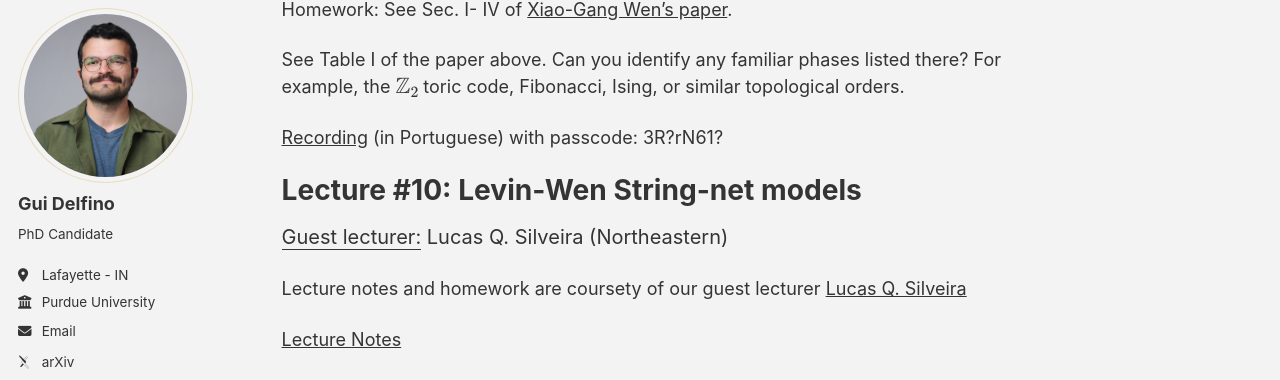
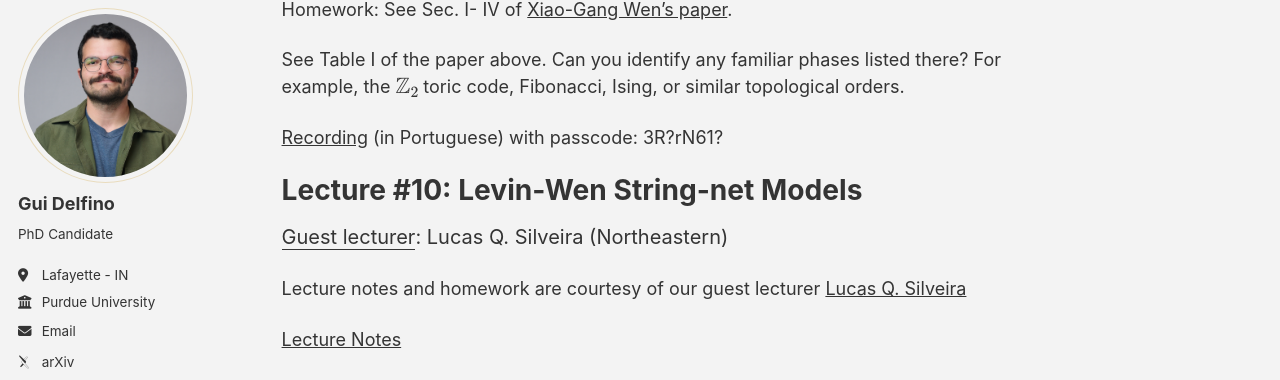
Before and after one commit to gui-delfino/gui-delfino.github.io, a Jekyll site: the page built from _teaching/2026-spring-fusion-cat.md, in a window 1280 px wide and 900 px high, scrolled down 2213 px. Shown: the part 93-473 px from the top of the window. Built offline with Jekyll 4.4.1, drawn with Linux system fonts in a browser that asks for light colours; some web fonts are replaced; a script bundle is joined from its source files by our own code; library files that are not in the unit come from our copies.

Commit message:
Lecture 10 added (Lucas) correction

```diff
--- a/_teaching/2026-spring-fusion-cat.md
+++ b/_teaching/2026-spring-fusion-cat.md
@@ -115,14 +115,14 @@ See Table I of the paper above. Can you identify any familiar phases listed ther
 [Recording](https://purdue-edu.zoom.us/rec/share/KulsX_bnpC6HssSt1MXl9VaF1kzW9sh1fA64-Qk9t_-1zzEQJVSHETkjy-6csae2.vZrkBd4qoO_7dPcR) (in Portuguese) with passcode: 3R?rN61?
 
 
-Lecture #10:  Levin-Wen String-net models
+Lecture #10:  Levin-Wen String-net Models
 ======
 
-<span style="font-size: 20px;"><u>Guest lecturer:</u> Lucas Q. Silveira (Northeastern)</span>
+<span style="font-size: 20px;"><u>Guest lecturer</u>: Lucas Q. Silveira (Northeastern)</span>
 <!-- ## Guest lecturer: Lucas Q. Silveira (Northeastern) -->
 
 
-Lecture notes and homework are coursety of our guest lecturer [Lucas Q. Silveira](https://arxiv.org/search/?searchtype=author&query=Silveira%2C+L+Q)
+Lecture notes and homework are courtesy of our guest lecturer [Lucas Q. Silveira](https://arxiv.org/search/?searchtype=author&query=Silveira%2C+L+Q)
 
 [Lecture Notes](https://gui-delfino.github.io/files/Lecture_10.pdf)
 
```
